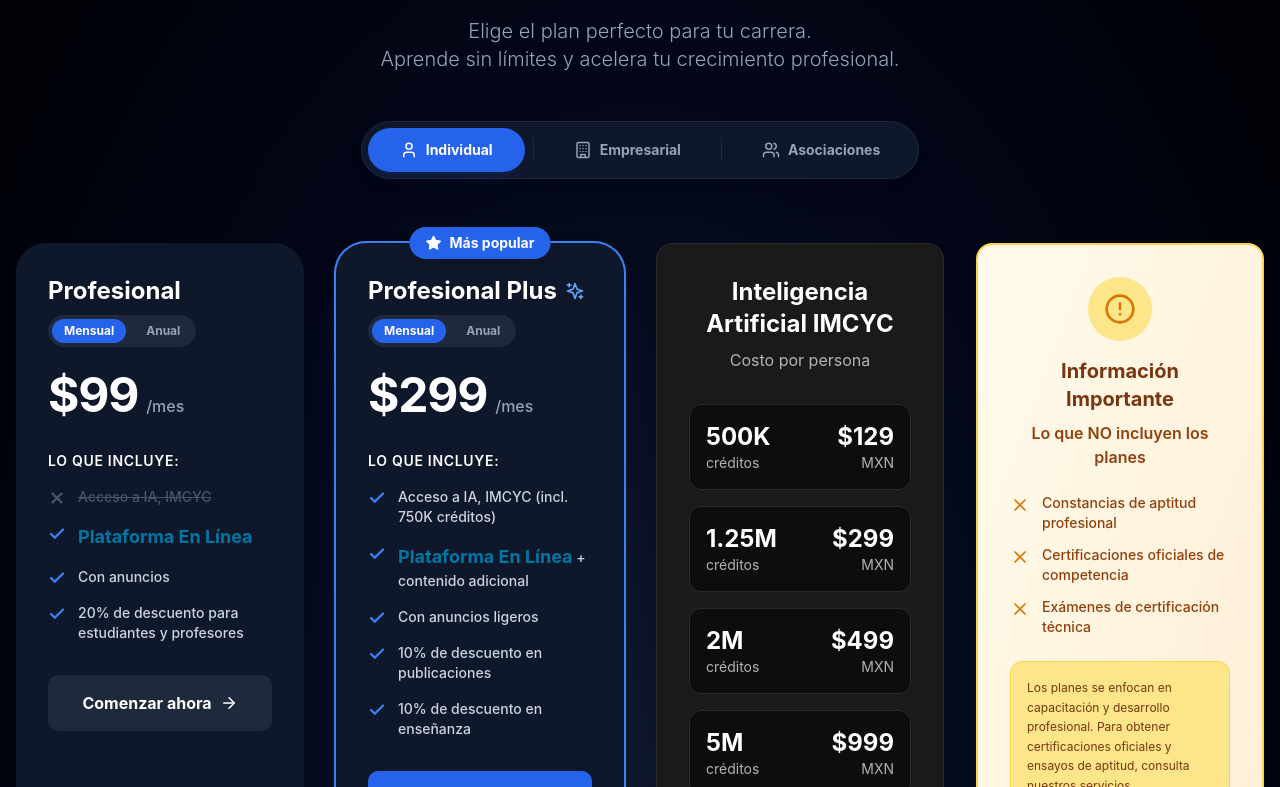
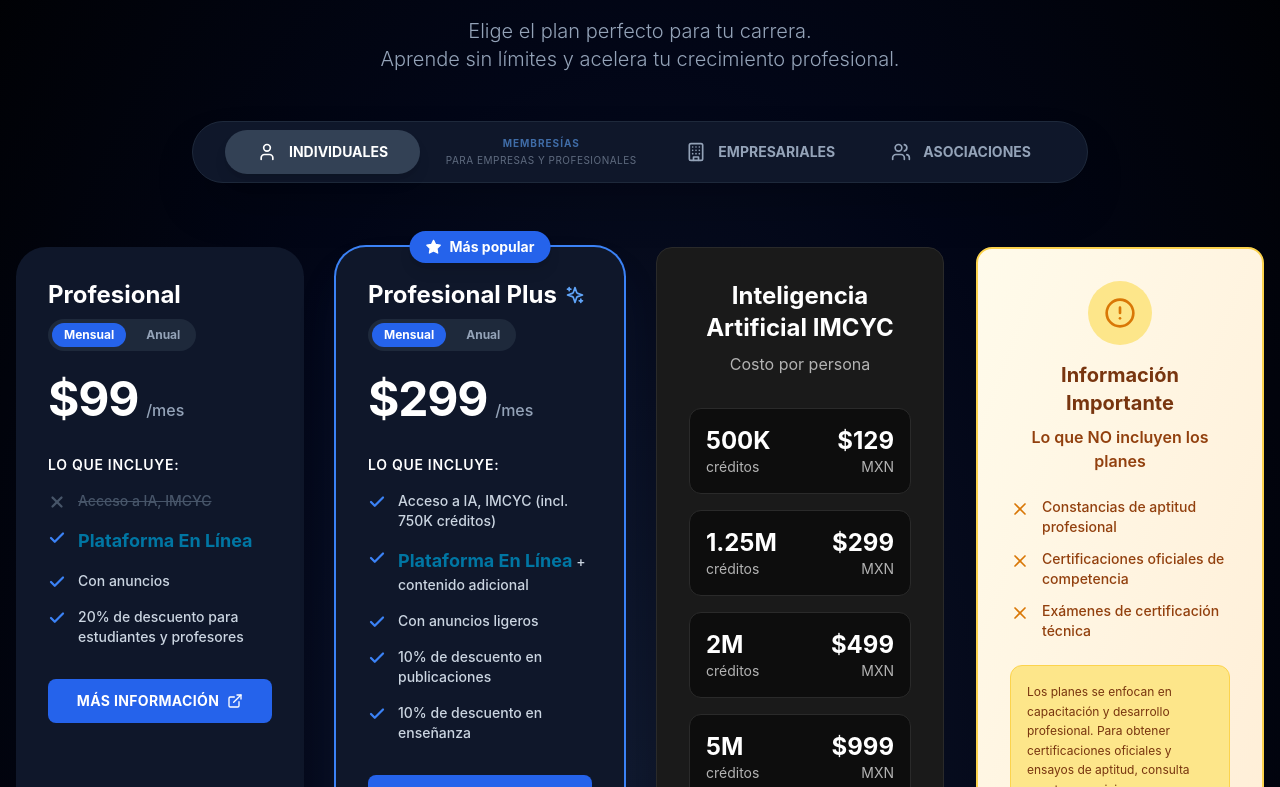
Before and after one commit to DavidGC026/imcyc-precios, a React (Create React App) app: page / in a window 1280 px wide. Shown: the part 233-1020 px from the top of the page. Built offline with nearby package versions, Linux system fonts and the light colour scheme.

Commit message:
Modificacion de diseño

```diff
--- a/src/components/PricingCard.jsx
+++ b/src/components/PricingCard.jsx
@@ -326,14 +326,11 @@
               window.open('https://wa.me/+525636853914', '_blank');
             }
           }}
-          className={`w-full py-4 px-6 rounded-[10px] font-bold transition-all duration-300 flex items-center justify-center gap-2 ${isPopular
-            ? 'bg-blue-600 text-white hover:bg-blue-700 hover:shadow-lg hover:shadow-blue-500/25'
-            : 'bg-slate-800 text-white hover:bg-slate-700'
-            }`}
+          className="w-full py-3 px-6 rounded-lg font-bold bg-blue-600 text-white hover:bg-blue-700 hover:shadow-lg hover:shadow-blue-500/25 transition-all duration-300 flex items-center justify-center gap-2 uppercase text-sm tracking-wide"
           aria-label={`Suscribirse al plan ${plan.name}`}
         >
-          {getButtonText()}
-          <ArrowRight size={18} />
+          {getButtonText() === 'Comenzar ahora' || getButtonText() === 'Pagar Ahora' ? 'MÁS INFORMACIÓN' : getButtonText()}
+          <ExternalLink size={16} />
         </button>
 
       </div>
--- a/src/components/PricingSection.jsx
+++ b/src/components/PricingSection.jsx
@@ -1,5 +1,5 @@
 import React, { useState } from 'react';
-import { User, Building, Users } from 'lucide-react';
+import { User, Building, Users, AlertCircle } from 'lucide-react';
 import PricingCard from './PricingCard';
 
 const PricingSection = () => {
@@ -206,46 +206,51 @@
 
           {/* Toggle Selector */}
           <div className="flex justify-center mb-16">
-            <div className="bg-slate-900 rounded-full p-1.5 border border-slate-800 shadow-xl inline-flex">
-              <div className="flex items-center">
+            <div className="bg-slate-900 rounded-full p-2 border border-slate-800 shadow-2xl flex items-center max-w-4xl w-full justify-between px-4 md:px-8">
               <button
                 onClick={() => setSelectedType('individual')}
-                  className={`px-8 py-3 rounded-full text-sm font-bold transition-all duration-300 flex items-center gap-2 ${selectedType === 'individual'
-                    ? 'bg-blue-600 text-white shadow-lg shadow-blue-900/20'
-                    : 'text-slate-400 hover:text-white hover:bg-white/5'
+                className={`px-8 py-3 rounded-full text-sm font-bold transition-all duration-300 flex items-center gap-3 ${selectedType === 'individual'
+                  ? 'bg-slate-700 text-white shadow-lg'
+                  : 'text-slate-400 hover:text-white'
                   }`}
                 aria-pressed={selectedType === 'individual'}
               >
-                  <User size={18} />
-                  Individual
+                <User size={20} />
+                INDIVIDUALES
               </button>
-                <div className="h-6 w-px bg-slate-800 mx-2"></div>
-                <div className="flex flex-col md:flex-row items-center">
-                  {/* Simple "Membresías" Label removed in favor of direct switcher integration style matching reference */}
+
+              <div className="hidden md:flex flex-col items-center px-4 opacity-60">
+                <p className="text-[10px] uppercase tracking-widest text-blue-400 font-bold mb-0.5">
+                  Membresías
+                </p>
+                <p className="text-[10px] text-slate-400 tracking-wider">
+                  PARA EMPRESAS Y PROFESIONALES
+                </p>
+              </div>
+
+              <div className="flex items-center gap-2">
                 <button
                   onClick={() => setSelectedType('membresias')}
-                    className={`px-8 py-3 rounded-full text-sm font-bold transition-all duration-300 flex items-center gap-2 ${selectedType === 'membresias'
-                      ? 'bg-blue-600 text-white shadow-lg shadow-blue-900/20'
-                      : 'text-slate-400 hover:text-white hover:bg-white/5'
+                  className={`px-6 py-3 rounded-full text-sm font-bold transition-all duration-300 flex items-center gap-3 ${selectedType === 'membresias'
+                    ? 'bg-slate-700 text-white shadow-lg'
+                    : 'text-slate-400 hover:text-white'
                     }`}
                   aria-pressed={selectedType === 'membresias'}
                 >
-                    <Building size={18} />
-                    Empresarial
+                  <Building size={20} />
+                  <span className="hidden md:inline">EMPRESARIALES</span>
                 </button>
-                  <div className="h-6 w-px bg-slate-800 mx-2"></div>
                 <button
                   onClick={() => setSelectedType('asociaciones')}
-                    className={`px-8 py-3 rounded-full text-sm font-bold transition-all duration-300 flex items-center gap-2 ${selectedType === 'asociaciones'
-                      ? 'bg-blue-600 text-white shadow-lg shadow-blue-900/20'
-                      : 'text-slate-400 hover:text-white hover:bg-white/5'
+                  className={`px-6 py-3 rounded-full text-sm font-bold transition-all duration-300 flex items-center gap-3 ${selectedType === 'asociaciones'
+                    ? 'bg-slate-700 text-white shadow-lg'
+                    : 'text-slate-400 hover:text-white'
                     }`}
                   aria-pressed={selectedType === 'asociaciones'}
                 >
-                    <Users size={18} />
-                    Asociaciones
+                  <Users size={20} />
+                  <span className="hidden md:inline">ASOCIACIONES</span>
                 </button>
-                </div>
               </div>
             </div>
           </div>
@@ -268,9 +273,10 @@
         </div>
 
 
-        {/* Alert - Membresías */}
-        <div className="rounded-xl border-2 border-black bg-red-500 text-black p-4 mb-6">
-          <p className="text-center font-semibold">
+        {/* Alert - Membresías (Blue Info Bar) */}
+        <div className="bg-blue-600 rounded-full py-3 px-6 text-center shadow-lg shadow-blue-900/20 mb-12 max-w-4xl mx-auto">
+          <p className="text-white text-sm font-medium flex items-center justify-center gap-2">
+            <AlertCircle size={18} className="text-white" />
             Importante: Las membresías NO incluyen constancias de aptitud ni certificaciones presenciales.
           </p>
         </div>
```
Also changed, not shown: 11 other files (tests, documents, lock files or other folders). Lines whose indentation alone changed are shown as unchanged.
